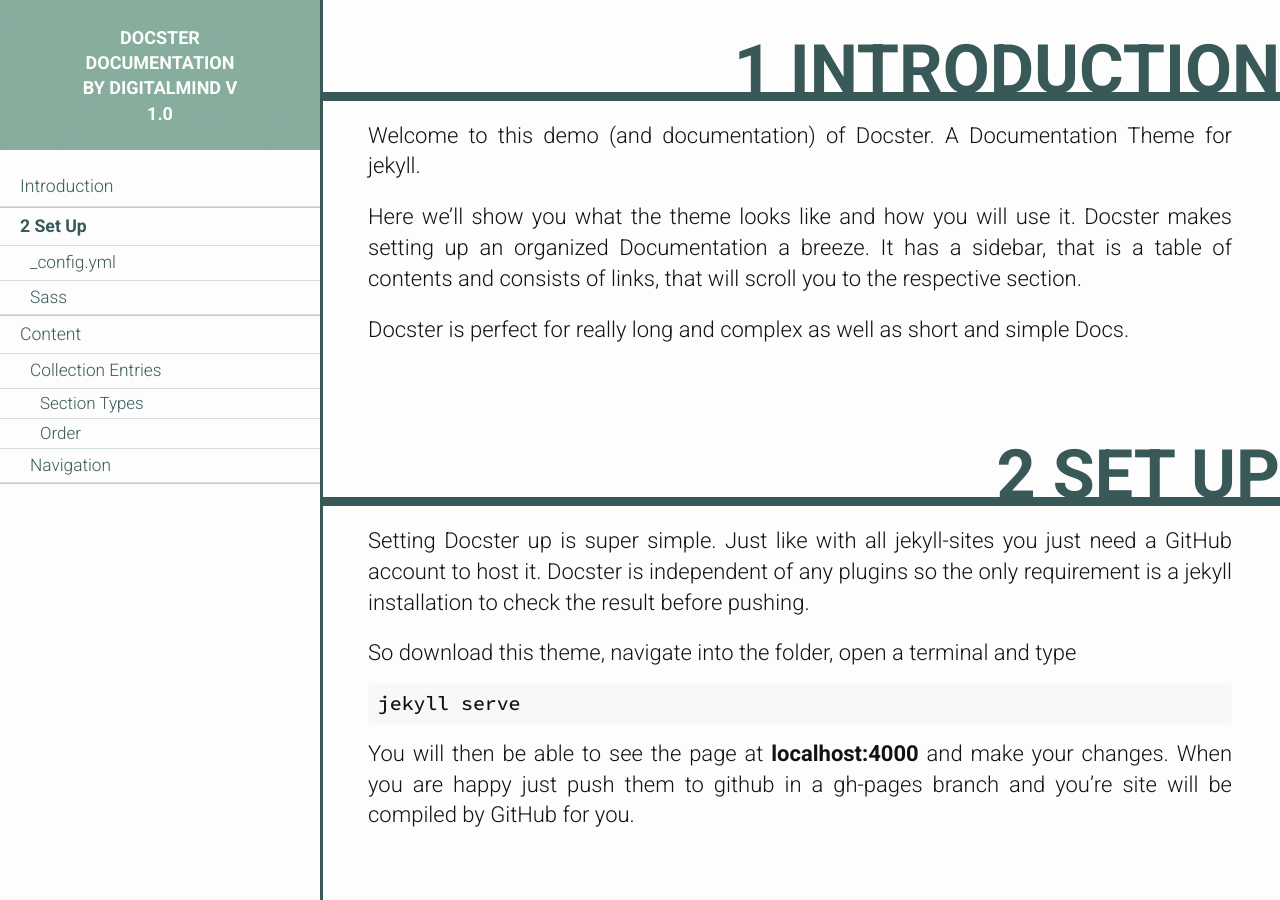
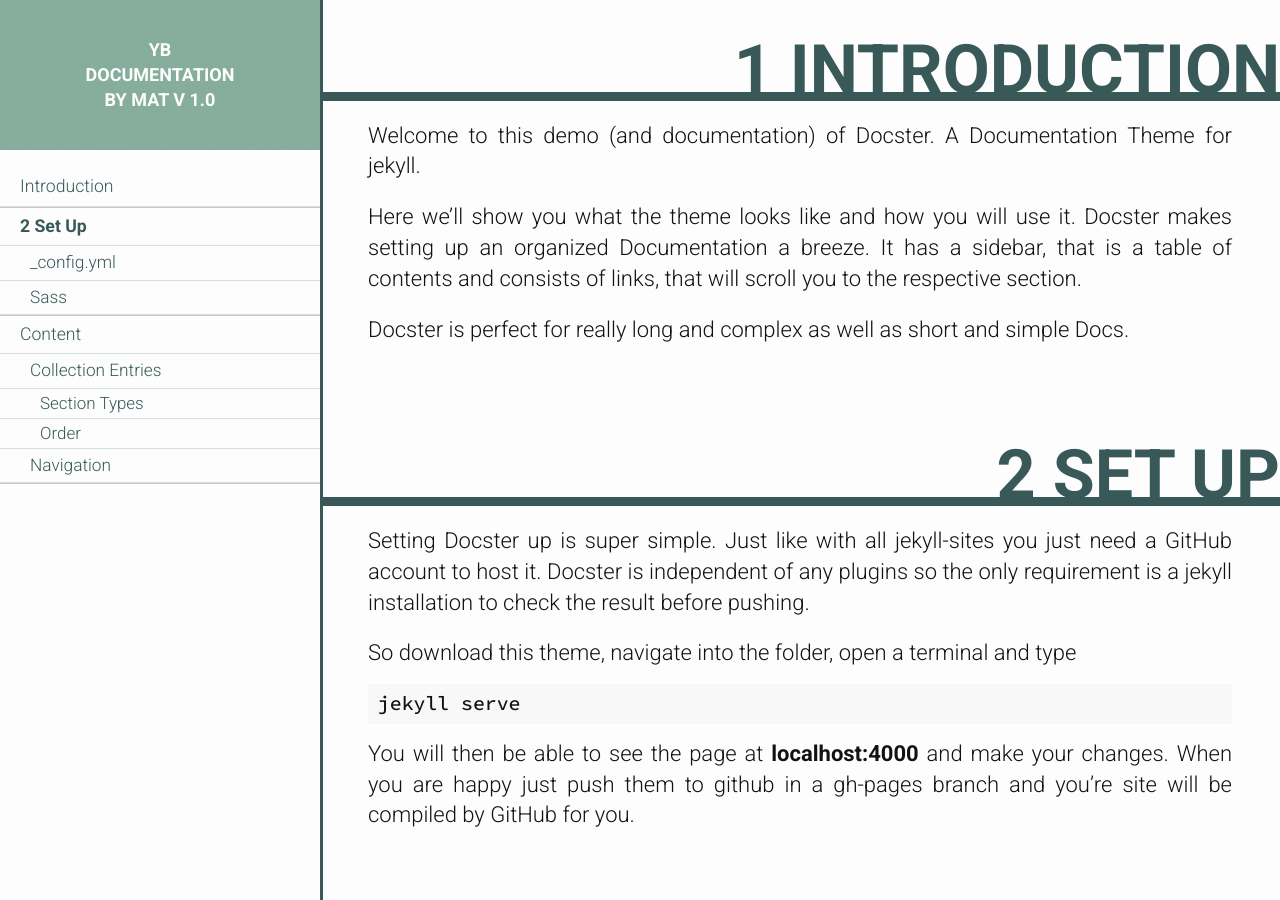
Before and after one commit to matatysgolbethel/matatysgolbethel.github.io, a Jekyll site: the page built from index.html, in a window 1280 px wide and 900 px high. Built offline with Jekyll 4.4.1, drawn with Linux system fonts in a browser that asks for light colours.

Commit message:
moving a few things around

```diff
--- a/_config.yml
+++ b/_config.yml
@@ -1,6 +1,6 @@
 full_rebuild: true
-name: Docster Documentation
-author: DigitalMind
+name: YB Documentation
+author: Mat
 version: V 1.0
 encoding: utf-8
 defaults:
```
